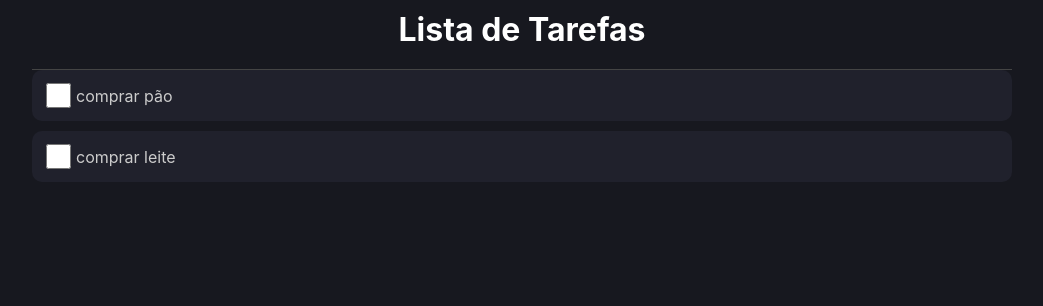
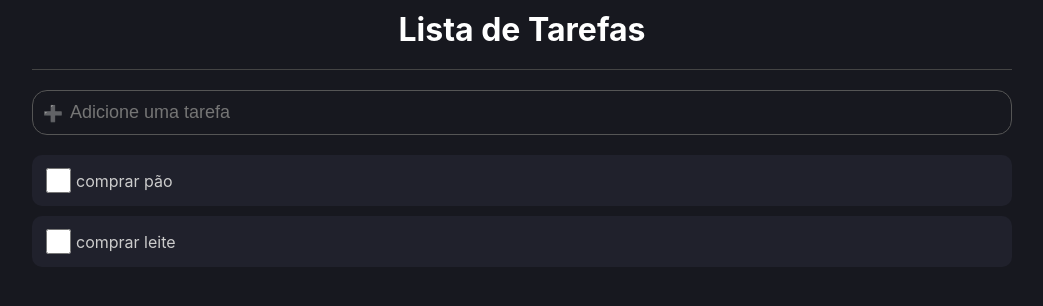
Before and after one commit to jordanobaluz/5em5-todo, a React (Create React App) app: page / in a window 1280 px wide. Shown: the top 306 px of the page, without its empty margins (118-1161 px from the left). Built offline with nearby package versions, Linux system fonts and the light colour scheme.

Commit message:
created the addArea component with the input component for new tasks

```diff
--- a/src/App.tsx
+++ b/src/App.tsx
@@ -2,6 +2,7 @@
 import * as C from "./App.styles";
 import { Item } from "./types/Item";
 import { ListItem } from "./components/ListItem";
+import { AddArea } from "./components/AddArea";
 
 const App = () => {
   const [list, setList] = useState<Item[]>([
@@ -16,10 +17,23 @@
       done: false,
     },
   ]);
+
+  const handleAddTask = (taskName: string) => {
+    let newList = [...list];
+    newList.push({
+      id: list.length + 1,
+      name: taskName,
+      done: false,
+    });
+    setList(newList);
+  };
+
   return (
     <C.Container>
       <C.Area>
         <C.Header>Lista de Tarefas</C.Header>
+
+        <AddArea onEnter={handleAddTask} />
 
         {list.map((item, index) => (
           <ListItem key={index} item={item} />
--- /dev/null
+++ b/src/components/AddArea/index.tsx
@@ -0,0 +1,28 @@
+import { useState, KeyboardEvent } from "react";
+import * as c from "./styles";
+
+type Props = {
+  onEnter: (taskName: string) => void;
+};
+
+export const AddArea = ({ onEnter }: Props) => {
+  const [inputText, setInputText] = useState("");
+  const handleKeyUp = (e: KeyboardEvent) => {
+    if ((e.code === "Enter" || e.code === "NumpadEnter") && inputText !== "") {
+      onEnter(inputText);
+      setInputText("");
+    }
+  };
+  return (
+    <c.Container>
+      <div className="image">➕</div>
+      <input
+        type="text"
+        placeholder="Adicione uma tarefa"
+        value={inputText}
+        onChange={(e) => setInputText(e.target.value)}
+        onKeyUp={handleKeyUp}
+      />
+    </c.Container>
+  );
+};
--- /dev/null
+++ b/src/components/AddArea/styles.ts
@@ -0,0 +1,23 @@
+import styled from "styled-components";
+
+export const Container = styled.div`
+  border: 1px solid #555;
+  border-radius: 15px;
+  padding: 10px;
+  margin: 20px 0px;
+  display: flex;
+  align-items: center;
+
+  .image {
+    margin-right: 5px;
+  }
+
+  input {
+    border: 0px;
+    background: transparent;
+    outline: 0;
+    color: #fff;
+    font-size: 18px;
+    flex: 1;
+  }
+`;
```
